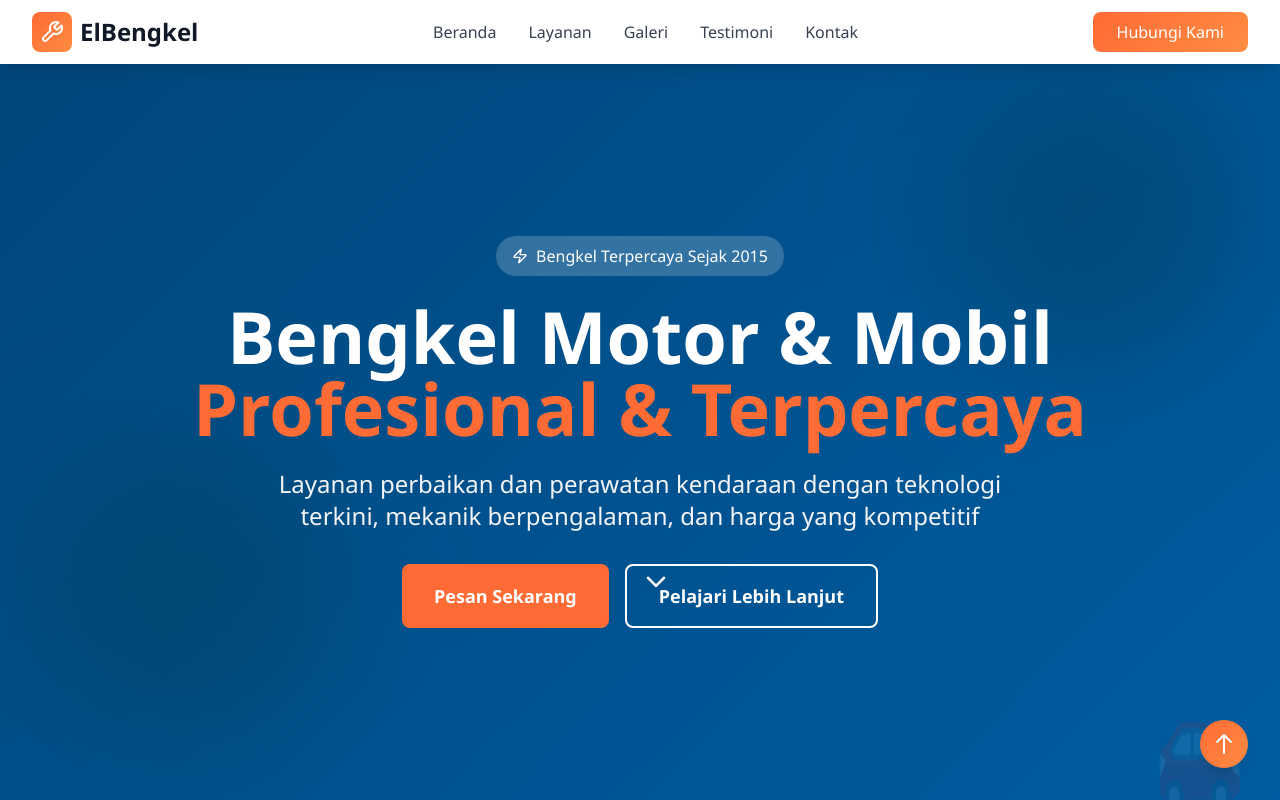
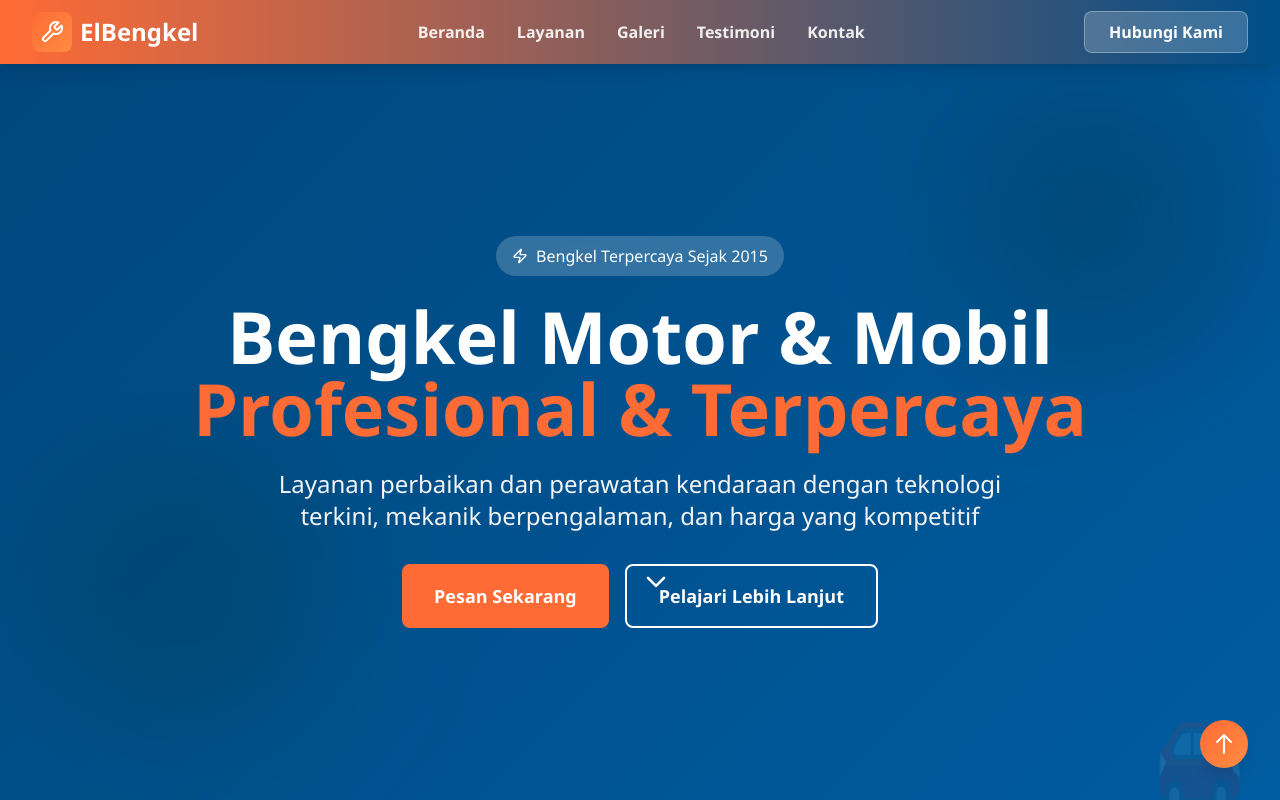
Before and after one commit to AM4517UMOR4NG/Landing-Pages, a React (Vite) app in the folder Landing_Pages_ElBengkel/: page / in a window 1280 px wide. Shown: the top 800 px of the page. Built offline with nearby package versions, Linux system fonts and the light colour scheme.

Commit message:
push header jsx

```diff
--- a/Landing_Pages_ElBengkel/src/components/Header.jsx
+++ b/Landing_Pages_ElBengkel/src/components/Header.jsx
@@ -14,7 +14,7 @@ export default function Header() {
   ]
 
   return (
-    <header className="fixed w-full top-0 z-50 bg-white shadow-lg">
+    <header className="fixed w-full top-0 z-50 bg-gradient-to-r from-[#FF6B35] to-[#004E89] shadow-lg">
       <nav className="max-w-7xl mx-auto px-4 sm:px-6 lg:px-8">
         <div className="flex justify-between items-center h-16">
           {/* Logo */}
@@ -27,7 +27,7 @@ export default function Header() {
             <div className="gradient-primary p-2 rounded-lg">
               <Wrench className="w-6 h-6 text-white" />
             </div>
-            <span className="text-2xl font-bold text-gray-900">ElBengkel</span>
+            <span className="text-2xl font-bold text-white">ElBengkel</span>
           </motion.div>
 
           {/* Desktop Menu */}
@@ -39,7 +39,7 @@ export default function Header() {
                 initial={{ opacity: 0, y: -10 }}
                 animate={{ opacity: 1, y: 0 }}
                 transition={{ delay: index * 0.1 }}
-                className="text-gray-700 hover:text-primary font-medium transition-colors"
+                className="text-white/90 hover:text-white font-semibold transition-colors hover:underline underline-offset-8 decoration-white/60"
               >
                 {item.name}
               </motion.a>
@@ -51,7 +51,7 @@ export default function Header() {
             initial={{ opacity: 0, x: 20 }}
             animate={{ opacity: 1, x: 0 }}
             transition={{ duration: 0.5 }}
-            className="hidden md:block gradient-primary text-white px-6 py-2 rounded-lg font-medium hover:shadow-lg transition-shadow"
+            className="hidden md:block px-6 py-2 rounded-lg font-semibold bg-white/20 text-white border border-white/30 backdrop-blur-sm hover:bg-white hover:text-[#004E89] hover:shadow-xl transition-all"
           >
             Hubungi Kami
           </motion.button>
@@ -59,7 +59,7 @@ export default function Header() {
           {/* Mobile Menu Button */}
           <button
             onClick={() => setIsOpen(!isOpen)}
-            className="md:hidden text-gray-700"
+            className="md:hidden text-white"
           >
             {isOpen ? <X size={24} /> : <Menu size={24} />}
           </button>
@@ -71,19 +71,19 @@ export default function Header() {
             initial={{ opacity: 0, y: -10 }}
             animate={{ opacity: 1, y: 0 }}
             exit={{ opacity: 0, y: -10 }}
-            className="md:hidden pb-4"
+            className="md:hidden pb-4 bg-white/10 rounded-lg mt-2 backdrop-blur-sm"
           >
             {navItems.map((item) => (
               <a
                 key={item.name}
                 href={item.href}
-                className="block py-2 text-gray-700 hover:text-primary"
+                className="block py-2 px-2 text-white/90 hover:text-white"
                 onClick={() => setIsOpen(false)}
               >
                 {item.name}
               </a>
             ))}
-            <button className="w-full mt-4 gradient-primary text-white py-2 rounded-lg font-medium">
+            <button className="w-full mt-4 text-white py-2 rounded-lg font-semibold bg-white/20 border border-white/30 hover:bg-white hover:text-[#004E89] transition-all">
               Hubungi Kami
             </button>
           </motion.div>
```
